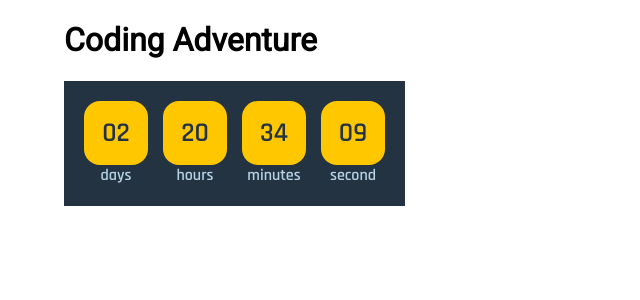
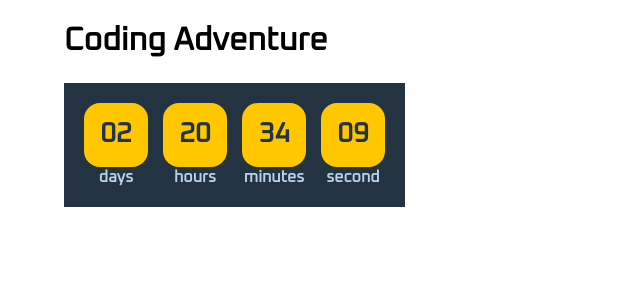
Before and after one commit to isdi-coders-202207-bcn-coding-adventure/alex-caldas-front, a React (Create React App) app: page / in a window 1280 px wide. Shown: the top 300 px of the page, without its empty margins (0-640 px from the left). Built offline with nearby package versions, Linux system fonts and the light colour scheme.

Commit message:
fixed style by class & wrong font-family

```diff
--- a/package.json
+++ b/package.json
@@ -3,6 +3,7 @@
   "version": "0.1.0",
   "private": true,
   "dependencies": {
+    "@fontsource/oxanium": "^4.5.8",
     "@fontsource/roboto": "^4.5.8",
     "@reduxjs/toolkit": "^1.8.4",
     "@testing-library/jest-dom": "^5.16.5",
--- a/public/index.html
+++ b/public/index.html
@@ -24,12 +24,6 @@
       work correctly both with client-side routing and a non-root public URL.
       Learn how to configure a non-root public URL by running `npm run build`.
     -->
-    <link rel="preconnect" href="https://fonts.googleapis.com" />
-    <link rel="preconnect" href="https://fonts.gstatic.com" crossorigin />
-    <link
-      href="https://fonts.googleapis.com/css2?family=Rajdhani:wght@300;400;500;600;700&display=swap"
-      rel="stylesheet"
-    />
     <title>Coding Adventure</title>
   </head>
   <body>
--- a/src/App.tsx
+++ b/src/App.tsx
@@ -1,3 +1,4 @@
+import "@fontsource/oxanium";
 import Layout from "./components/Layout/Layout";
 
 const App = (): JSX.Element => {
--- a/src/components/Timer/Timer.tsx
+++ b/src/components/Timer/Timer.tsx
@@ -2,22 +2,22 @@ import "./TimerStyled.css";
 
 const Timer = (): JSX.Element => {
   return (
-    <ul>
-      <li>
-        <span>02</span>
-        <span>days</span>
+    <ul className="timer">
+      <li className="timer__component">
+        <span className="timer__data">02</span>
+        <span className="timer__name">days</span>
       </li>
-      <li>
-        <span>20</span>
-        <span>hours</span>
+      <li className="timer__component">
+        <span className="timer__data">20</span>
+        <span className="timer__name">hours</span>
       </li>
-      <li>
-        <span>34</span>
-        <span>minutes</span>
+      <li className="timer__component">
+        <span className="timer__data">34</span>
+        <span className="timer__name">minutes</span>
       </li>
-      <li>
-        <span>09</span>
-        <span>second</span>
+      <li className="timer__component">
+        <span className="timer__data">09</span>
+        <span className="timer__name">second</span>
       </li>
     </ul>
   );
--- a/src/components/Timer/TimerStyled.css
+++ b/src/components/Timer/TimerStyled.css
@@ -1,4 +1,4 @@
-ul {
+.timer {
   width: fit-content;
   height: fit-content;
   padding: 20px;
@@ -7,12 +7,11 @@ ul {
   flex-direction: row;
   gap: 15px;
 }
-li {
+.timer__component {
   display: flex;
   flex-direction: column;
 }
-li :first-child {
-  font-family: "Rajdhani", sans-serif;
+.timer__data {
   font-weight: 600;
   font-size: 1.7rem;
   width: 4rem;
@@ -23,8 +22,7 @@ li :first-child {
   display: grid;
   place-items: center;
 }
-li :last-child {
-  font-family: "Rajdhani", sans-serif;
+.timer__name {
   font-weight: 600;
   color: #b6d3e6;
   text-align: center;
--- a/src/index.css
+++ b/src/index.css
@@ -1,7 +1,4 @@
 body {
   margin: 0;
-  font-family: Roboto, sans-serif;
+  font-family: "Oxanium", sans-serif;
 }
-html {
-  font-family: "Rajdhani", sans-serif;
-}
```
Also changed, not shown: 1 other file (tests, documents, lock files or other folders).
